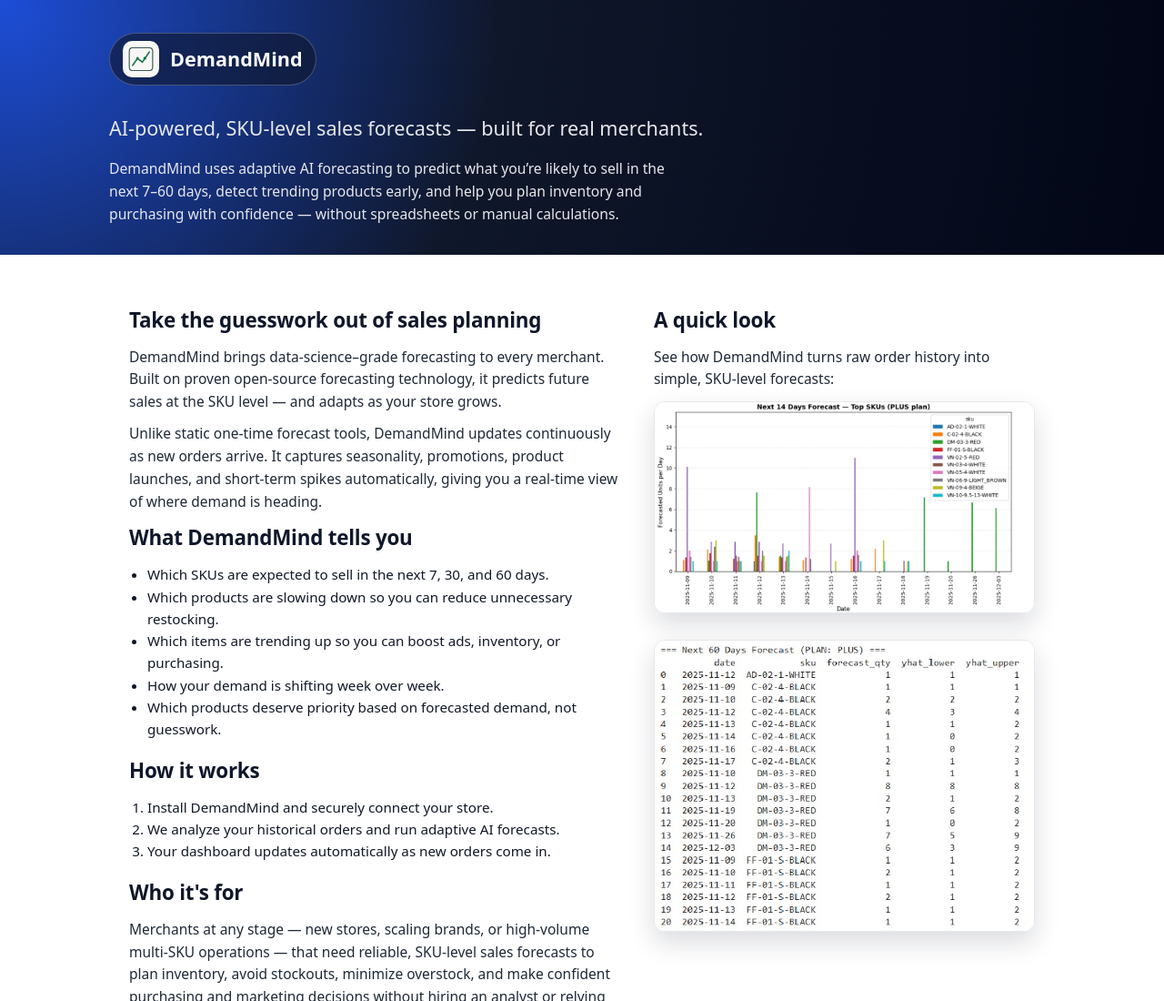
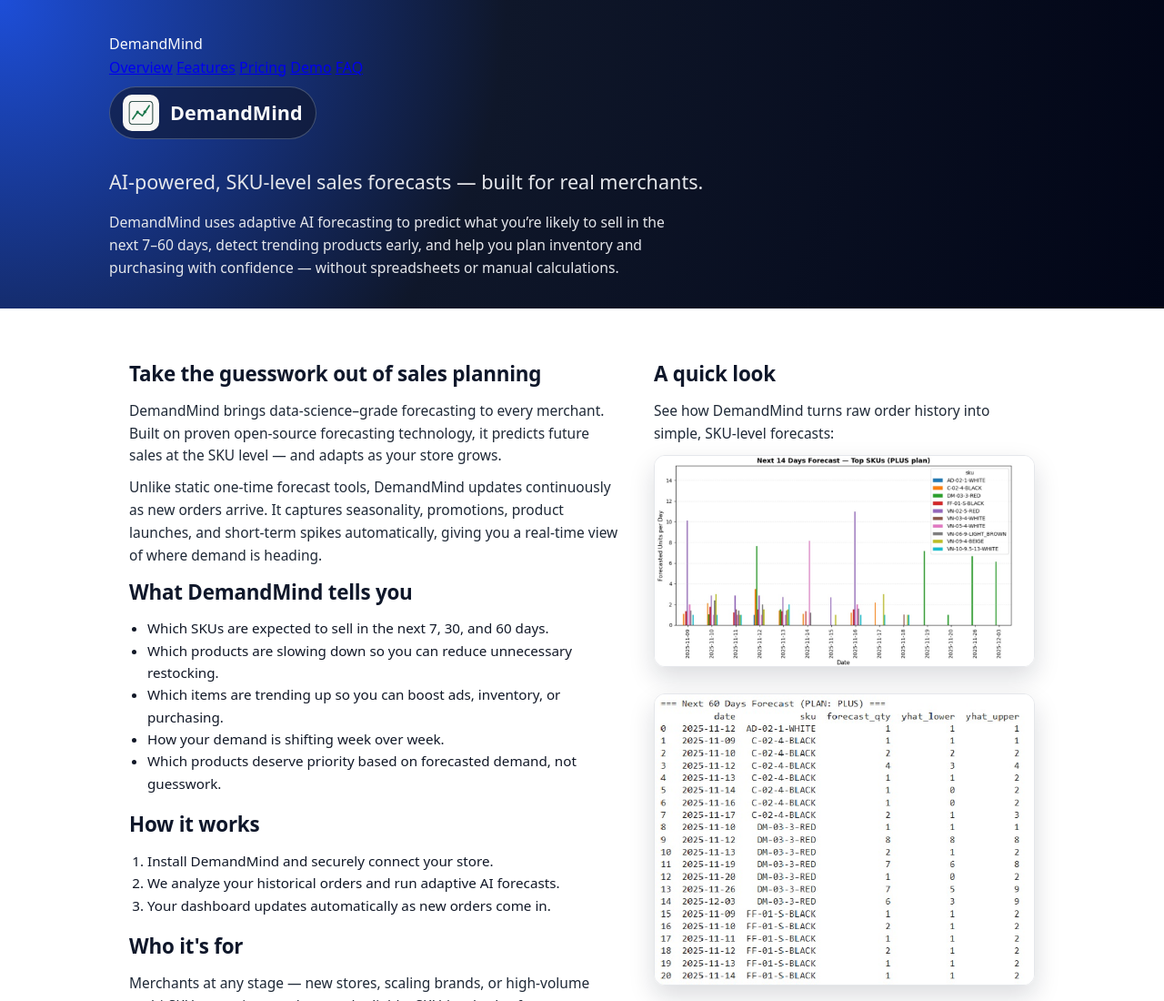
Before and after one commit to fariahkhan/website, a plain HTML site: page index.html in a window 1280 px wide. Shown: the top 1100 px of the page at 91% size. Drawn offline with Linux system fonts and the light colour scheme.

Commit message:
Update index.html

```diff
--- a/index.html
+++ b/index.html
@@ -12,13 +12,23 @@
 	<header class="hero">
 	  <div class="hero-inner">
 
+		<nav class="top-nav">
+		  <div class="top-nav-brand">DemandMind</div>
+		  <div class="top-nav-links">
+			<a href="#overview">Overview</a>
+			<a href="#features">Features</a>
+			<a href="#pricing">Pricing</a>
+			<a href="#demo">Demo</a>
+			<a href="#faq">FAQ</a>
+		  </div>
+		</nav>
+
 		<div class="brand-row">
 		  <img src="images/icon.png" alt="DemandMind logo" class="brand-logo">
 		  <h1>DemandMind</h1>
 		</div>
 
 		<p class="tagline">AI-powered, SKU-level sales forecasts — built for real merchants.</p>
-
 		<p class="subtext">
 		  DemandMind uses adaptive AI forecasting to predict what you’re likely to sell in the next 7–60 days,
 		  detect trending products early, and help you plan inventory and purchasing with confidence — without
@@ -27,6 +37,7 @@
 
 	  </div>
 	</header>
+
 
   <!-- Main page content -->
   <div class="page">
```
Lines whose indentation alone changed are shown as unchanged.
